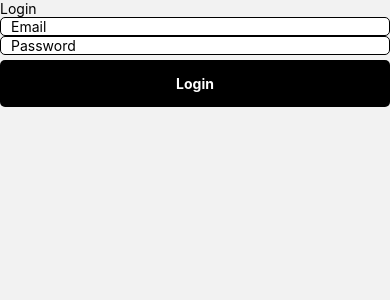
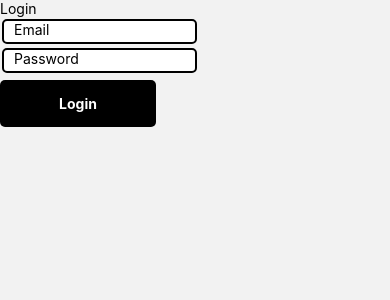
Before and after one commit to tomallens/votewatch, a React Native app in the folder frontend/: screen /Login in a window 390 px wide. Shown: the top 300 px of the page. Built offline with nearby package versions, Linux system fonts and the light colour scheme.

Commit message:
centred homepage / registration page styling. Updated inputs

```diff
--- a/frontend/src/components/customButton/CustomButton.js
+++ b/frontend/src/components/customButton/CustomButton.js
@@ -13,7 +13,7 @@ function CustomButton({ onPress, text }) {
 const styles = StyleSheet.create({
   container: {
     backgroundColor: "black",
-    width: "100%",
+    width: "40%",
     padding: 15,
     marginVertical: 5,
     alignItems: "center",
--- a/frontend/src/components/customInput/CustomInput.js
+++ b/frontend/src/components/customInput/CustomInput.js
@@ -18,9 +18,11 @@ function CustomInput({ value, setValue, placeholder, secureTextEntry }) {
 const styles = StyleSheet.create({
   container: {
     backgroundColor: "white",
-    width: "100%",
+    width: "50%",
+    height: 25,
     borderColor: "black",
-    borderWidth: 1,
+    borderWidth: 2,
+    margin: 2,
     borderRadius: 5,
     paddingHorizontal: 10,
   },
--- a/frontend/src/screens/register/Register.js
+++ b/frontend/src/screens/register/Register.js
@@ -1,6 +1,6 @@
 import React from "react";
 import { useState } from "react";
-import { View, StyleSheet, Text } from "react-native";
+import { SafeAreaView, StyleSheet, Text } from "react-native";
 import CustomButton from "../../components/customButton/CustomButton";
 import CustomInput from "../../components/customInput/CustomInput";
 
@@ -36,8 +36,8 @@ function Register() {
     });
   }
   return (
-    <View>
-      <Text>Welcome!</Text>
+    <SafeAreaView style={{ flex: 1, justifyContent: 'center', alignItems: 'center' }}>
+      <Text style={{fontSize: 36, fontWeight: 'bold'}}>Welcome!</Text>
       <CustomInput
         placeholder="Name"
         value={name}
@@ -64,7 +64,7 @@ function Register() {
       ></CustomInput>
 
       <CustomButton text="Register" onPress={onRegisterPressed}></CustomButton>
-    </View>
+    </SafeAreaView>
   );
 }
 
```
Also changed, not shown: frontend/src/screens/onboarding/Onboarding.js (+5 -4 lines), frontend/assets/logo.png (added).
